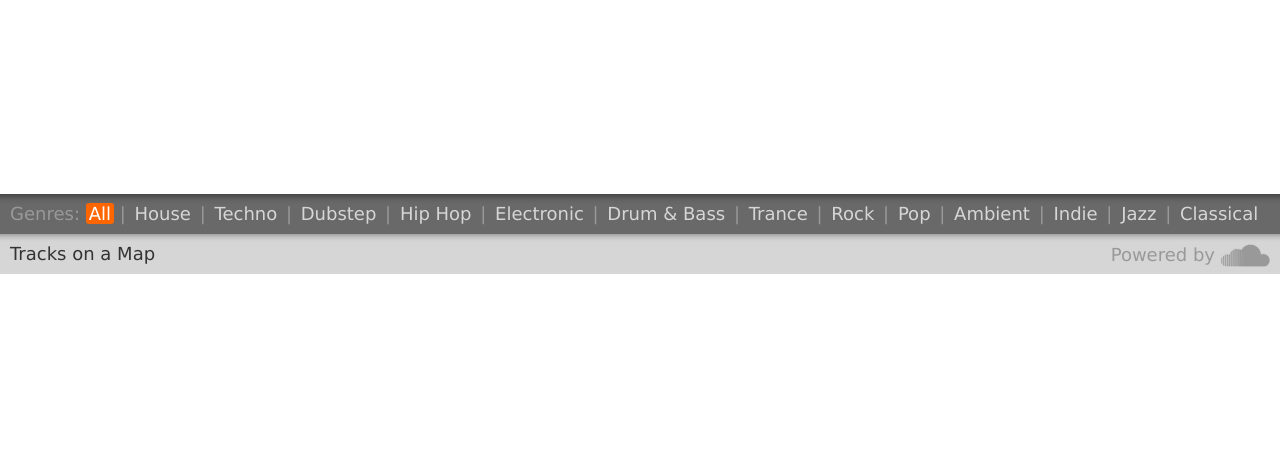
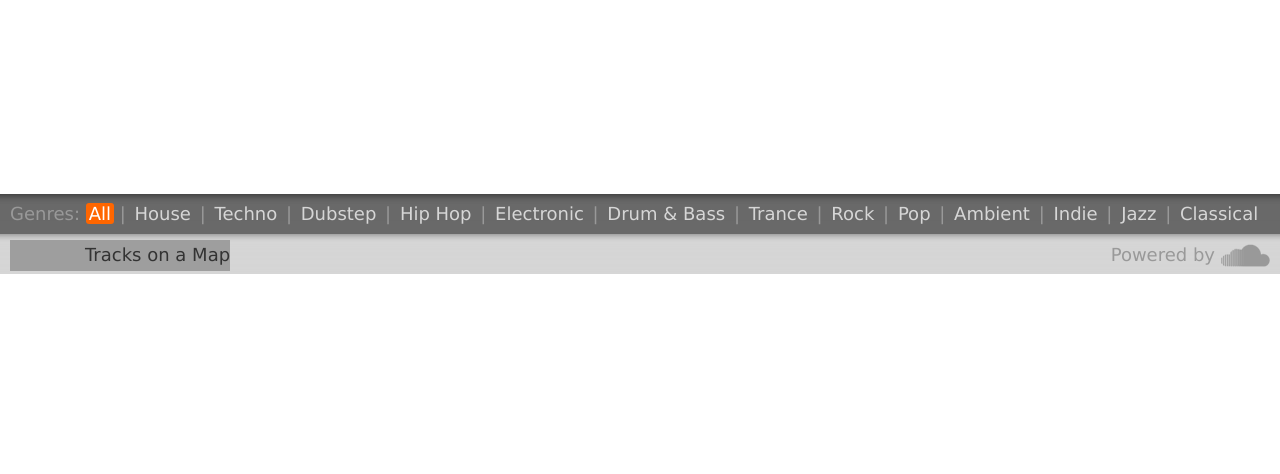
Before and after one commit to freenerd/SoundCloud-Map, a Python web app: template templates/index.html in a window 1280 px wide. Shown: the part 526-1000 px from the top of the page. Run offline with Jinja, Linux system fonts and the light colour scheme; the template is opened without the code that fills it, so the values that code supplies are empty; some libraries are stand-ins or nearby versions; some web fonts are replaced; grey boxes are pictures that could not be loaded.

Commit message:
sort of stuff

```diff
--- a/style/style.css
+++ b/style/style.css
@@ -233,6 +233,15 @@ a:hover {
   -webkit-border-radius: 3px;
 }
 
+.toam {
+  position: absolute;
+  left: 10px;
+  top: 6px;
+  color: #333;
+  padding-left: 75px;
+  background: transparent url('../images/world.png')  top left no-repeat;
+}
+
 .options .jump-to {
   position: relative;
   height: 35px;
--- a/templates/index.html
+++ b/templates/index.html
@@ -61,7 +61,7 @@
 	  			<a data="classical" href="#">Classical</a>
     		</div>
     		<div class="jump-to">
-    		  Tracks on a Map
+    		  <span class="toam">Tracks on a Map</span>
     		  <a class="powered-by" href="http://soundcloud.com">
     		    Powered by
     		  </a>
```
